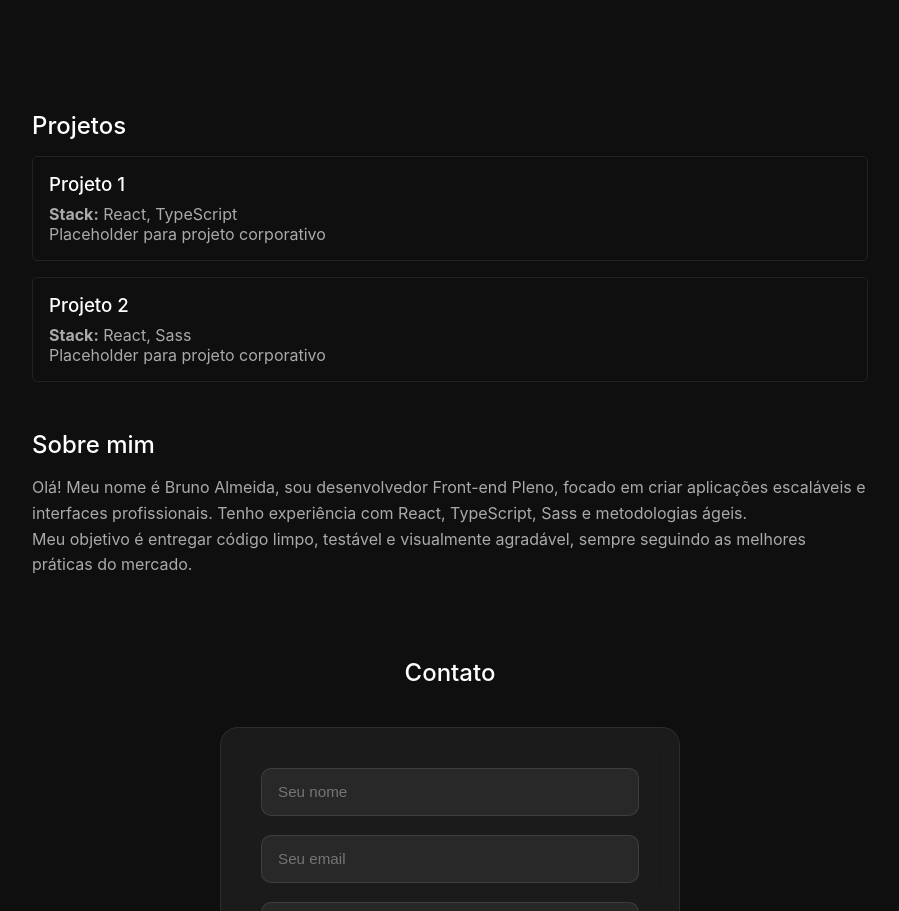
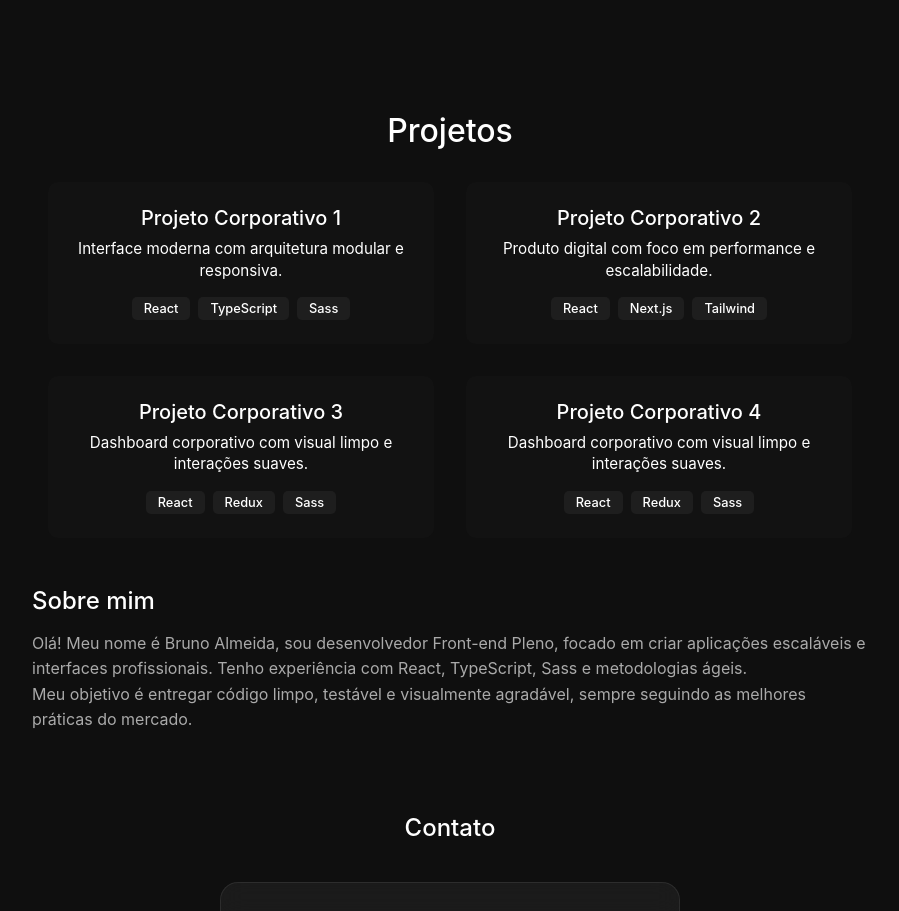
Before and after one commit to brunosilvade/Portfolio, a React (Vite) app: page / in a window 1280 px wide. Shown: the part 933-1844 px from the top of the page, without its empty margins (190-1089 px from the left). Built offline with nearby package versions, Linux system fonts and the light colour scheme.

Commit message:
feat(projects): add interactive cards

```diff
--- a/src/components/Projects/Projects.tsx
+++ b/src/components/Projects/Projects.tsx
@@ -1,21 +1,62 @@
 import "../../styles/components/_projects.scss";
 
+interface Project {
+  name: string;
+  stack: string[];
+  desc: string;
+  url: string;
+}
+
 export const Projects = () => {
-  const projects = [
-    { name: "Projeto 1", stack: ["React", "TypeScript"], desc: "Placeholder para projeto corporativo" },
-    { name: "Projeto 2", stack: ["React", "Sass"], desc: "Placeholder para projeto corporativo" },
+  const projects: Project[] = [
+    {
+      name: "Projeto Corporativo 1",
+      stack: ["React", "TypeScript", "Sass"],
+      desc: "Interface moderna com arquitetura modular e responsiva.",
+      url: "https://github.com/seuusuario/projeto1",
+    },
+    {
+      name: "Projeto Corporativo 2",
+      stack: ["React", "Next.js", "Tailwind"],
+      desc: "Produto digital com foco em performance e escalabilidade.",
+      url: "https://github.com/seuusuario/projeto2",
+    },
+    {
+      name: "Projeto Corporativo 3",
+      stack: ["React", "Redux", "Sass"],
+      desc: "Dashboard corporativo com visual limpo e interações suaves.",
+      url: "https://github.com/seuusuario/projeto3",
+    },
+    {
+      name: "Projeto Corporativo 4",
+      stack: ["React", "Redux", "Sass"],
+      desc: "Dashboard corporativo com visual limpo e interações suaves.",
+      url: "https://github.com/seuusuario/projeto3",
+    },
   ];
 
   return (
     <section className="projects">
       <h2>Projetos</h2>
-      {projects.map((p) => (
-        <div key={p.name} className="project-card">
-          <h3>{p.name}</h3>
-          <p><strong>Stack:</strong> {p.stack.join(", ")}</p>
-          <p>{p.desc}</p>
-        </div>
-      ))}
+      <div className="projects-grid">
+        {projects.map((p) => (
+          <a
+            key={p.name}
+            href={p.url}
+            target="_blank"
+            rel="noopener noreferrer"
+            className="project-card"
+          >
+            <h3>{p.name}</h3>
+            <p>{p.desc}</p>
+            <ul>
+              {p.stack.map((tech) => (
+                <li key={tech}>{tech}</li>
+              ))}
+            </ul>
+          </a>
+        ))}
+      </div>
     </section>
   );
 };
--- a/src/styles/components/_projects.scss
+++ b/src/styles/components/_projects.scss
@@ -1,20 +1,59 @@
 .projects {
+  text-align: center;
+  margin: 3rem 1rem;
+
   h2 {
-    margin-bottom: 1rem;
+    margin-bottom: 2rem;
+    font-size: 2rem;
+    color: #fff;
+  }
+
+  .projects-grid {
+    display: grid;
+    grid-template-columns: repeat(auto-fit, minmax(250px, 1fr));
+    gap: 2rem;
   }
 
   .project-card {
-    margin-bottom: 1rem;
-    padding: 1rem;
-    border: 1px solid #222;
-    border-radius: 5px;
+    background: #121212;
+    padding: 1.5rem;
+    border-radius: 10px;
+    color: #fff;
+    text-decoration: none;
+    transition: transform 0.2s ease, box-shadow 0.3s ease, filter 0.3s ease;
+
+    &:hover {
+      transform: translateY(-5px);
+      box-shadow: 0 10px 25px rgba(255, 255, 255, 0.25);
+      filter: brightness(1.05);
+    }
 
     h3 {
       margin-bottom: 0.5rem;
+      font-size: 1.25rem;
     }
 
     p {
-      color: #aaa;
+      font-size: 0.95rem;
+      margin-bottom: 1rem;
+      line-height: 1.4;
+    }
+
+    ul {
+      display: flex;
+      flex-wrap: wrap;
+      justify-content: center;
+      gap: 0.5rem;
+      padding: 0;
+      list-style: none;
+    }
+
+    li {
+      background: #1e1e1e;
+      padding: 0.25rem 0.75rem;
+      border-radius: 5px;
+      font-size: 0.8rem;
+      font-weight: 500;
     }
   }
 }
```
